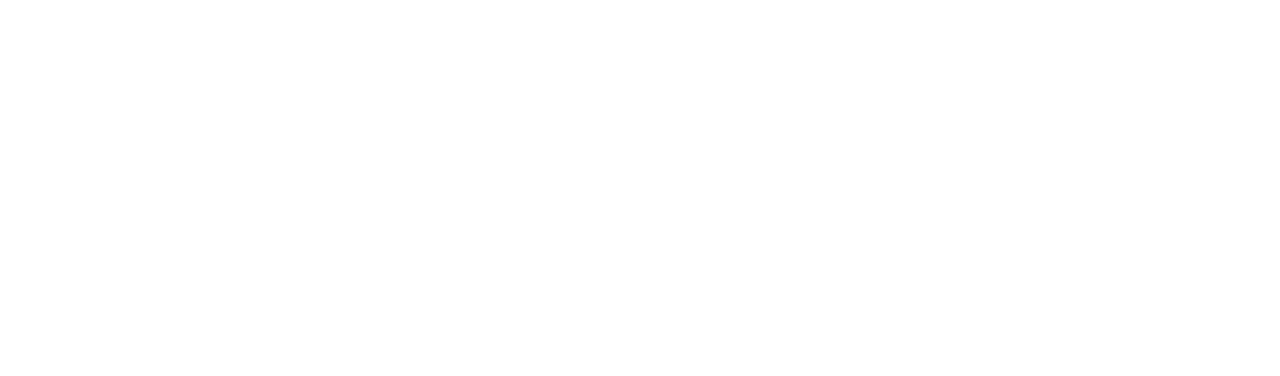
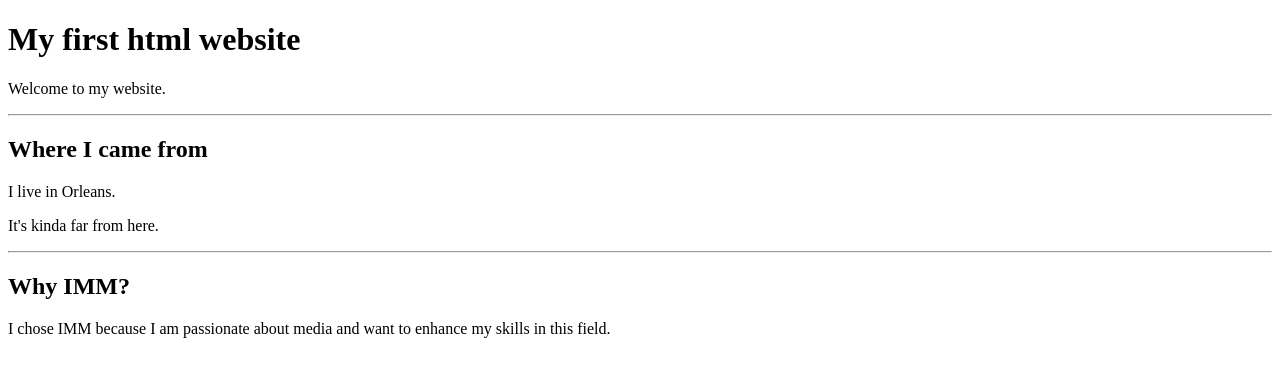
Before and after one commit to perr0580/perr0580-a1, a plain HTML site: page index.html in a window 1280 px wide. Drawn offline with Linux system fonts and the light colour scheme.

Commit message:
complete text tasks

```diff
--- a/index.html
+++ b/index.html
@@ -6,6 +6,15 @@
     <title>perr0580 a1</title>
 </head>
 <body>
-
+    <h1>My first html website</h1>
+    <p>Welcome to my website.</p>
+    <hr>
+    <h2>Where I came from</h2>
+    <p>I live in Orleans.</p>
+    <p>It's kinda far from here.</p>
+    <hr>
+    <h2>Why IMM?</h2>
+    <p>I chose IMM because I am passionate about media and want to enhance my skills in this field.</p>
+    <!-- valid to here -->
 </body>
 </html>
```
